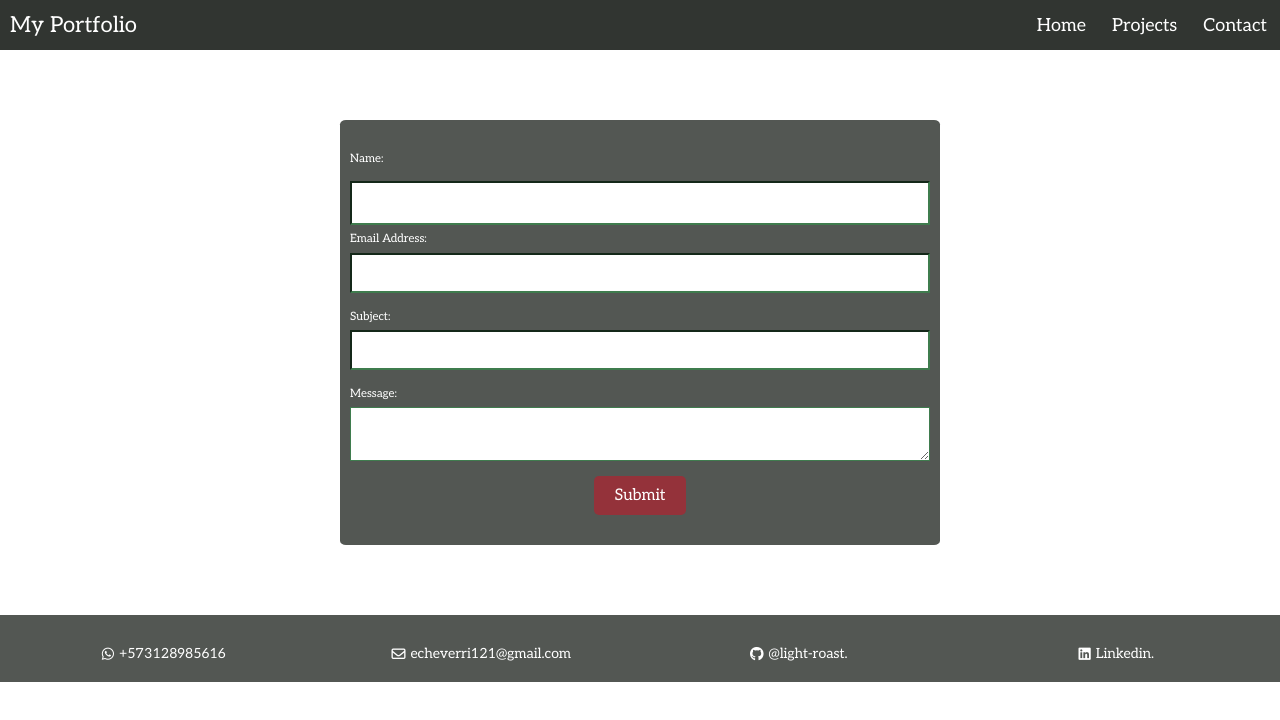
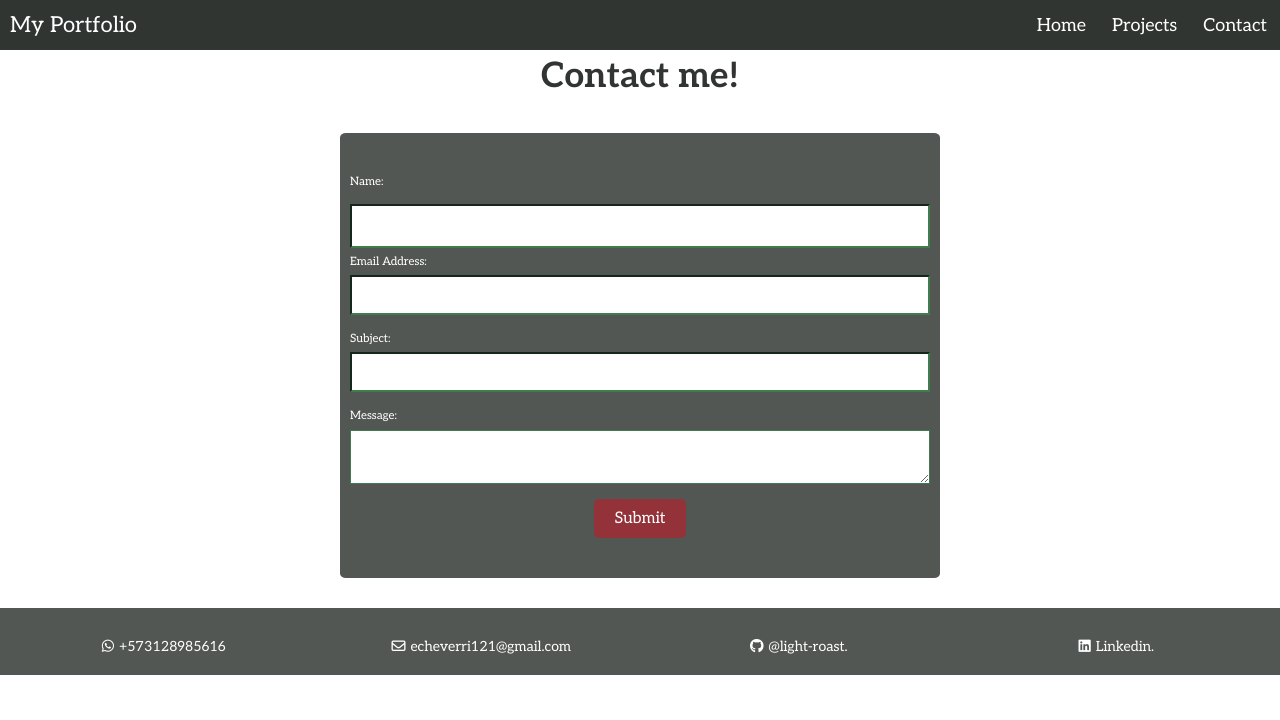
Before and after one commit to light-roast/portfolio-react, a React (Vite) app: page /contact in a window 1280 px wide. Shown: the top 720 px of the page. Built offline with nearby package versions, Linux system fonts and the light colour scheme.

Commit message:
Correct styling of form and add a contact me h2 tag

```diff
--- a/src/components/Contact/Contact.jsx
+++ b/src/components/Contact/Contact.jsx
@@ -8,6 +8,8 @@ function Contact() {
       return <p className={styles.successMessage}>Thank you for contacting me. I will be replying soon to the email you provided.</p>
   }
   return (
+    <>
+      <h2 className={styles.contact}>Contact me!</h2>
       <form onSubmit={handleSubmit} className={styles.form}>
        <label htmlFor='name' className={styles.label}>Name:</label>
       <input
@@ -51,6 +53,7 @@ function Contact() {
         Submit
       </button>
     </form>
+    </>
   );
 }
 
--- a/src/components/Contact/Contact.module.css
+++ b/src/components/Contact/Contact.module.css
@@ -1,3 +1,8 @@
+.contact {
+    text-align: center;
+    color: var(--mainColor)
+}
+
 .label {
     color: white;
     margin-bottom: .5rem;
@@ -10,8 +15,8 @@
     background-color: var(--mainColorL);
     display: flex;
     flex-direction: column;
-    padding: 3rem 1rem;
-    margin: 7rem auto;
+    padding: 4rem 1rem;
+    margin: 3rem auto;
     max-width: 600px;
     border-radius: 1%;
 }
```
